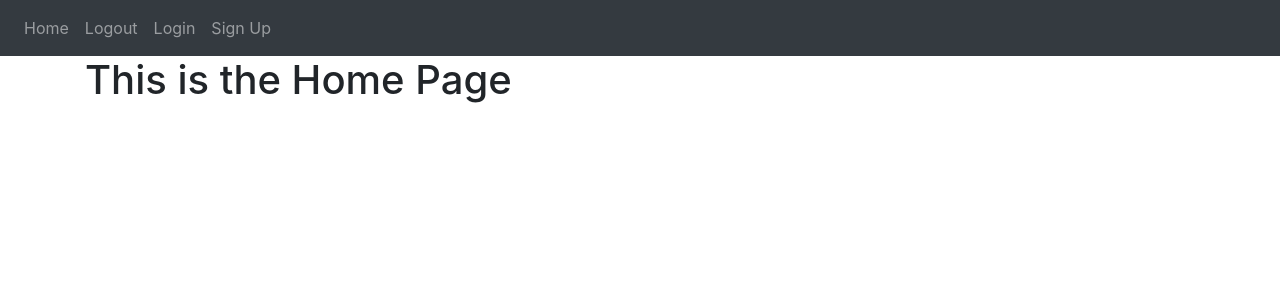
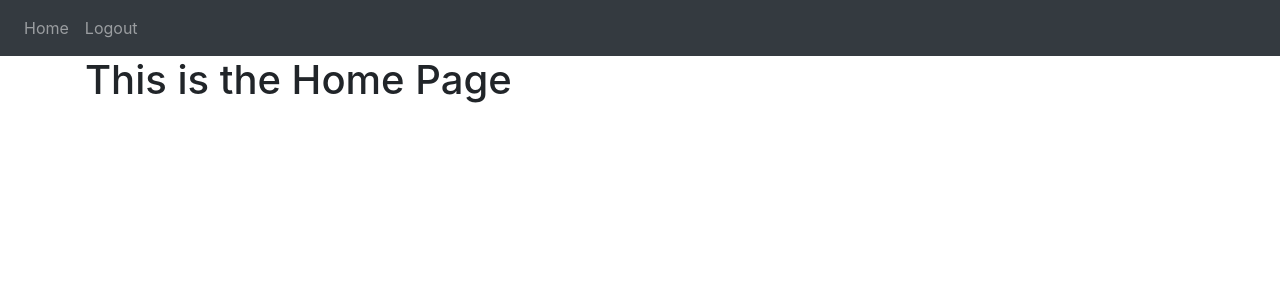
Before and after one commit to aldomunaretto/flask-webapp-basic, a Flask app: page / in a window 1280 px wide. Shown: the top 300 px of the page. Run offline with Flask 2, Linux system fonts and the light colour scheme; the visitor is signed in with stand-in values (Sample User, id 1); some libraries are stand-ins or nearby versions.

Commit message:
Use current_user in templates

```diff
--- a/website/__init__.py
+++ b/website/__init__.py
@@ -29,9 +29,11 @@ def create_app():
     login_manager.login_view = 'auth.login'
     login_manager.init_app(app)
 
+
     @login_manager.user_loader
     def load_user(id):
         return User.query.get(int(id))
+
 
     return app
 
--- a/website/auth.py
+++ b/website/auth.py
@@ -26,7 +26,7 @@ def login():
 
 
 
-    return render_template("login.html")
+    return render_template("login.html", user=current_user)
 
 
 @auth.route('/logout')
@@ -65,4 +65,4 @@ def sign_up():
             flash("Account created!",category="success")
             return redirect(url_for("views.home"))
 
-    return render_template("sign_up.html")
+    return render_template("sign_up.html", user=current_user)
--- a/website/templates/base.html
+++ b/website/templates/base.html
@@ -29,10 +29,13 @@
     </button>
     <div class="collapse navbar-collapse" id="navbar">
       <div class="navbar-nav">
+        {% if user.is_authenticated %}
         <a class="nav-item nav-link" id="home" href="/">Home</a>
         <a class="nav-item nav-link" id="logout" href="/logout">Logout</a>
+        {% else %}
         <a class="nav-item nav-link" id="login" href="/login">Login</a>
         <a class="nav-item nav-link" id="signUp" href="/sign-up">Sign Up</a>
+        {% endif %}
       </div>
     </div>
   </nav>
--- a/website/views.py
+++ b/website/views.py
@@ -6,4 +6,4 @@ views = Blueprint('views',__name__)
 @views.route('/')
 @login_required
 def home():
-    return render_template("home.html")
+    return render_template("home.html", user=current_user)
```
